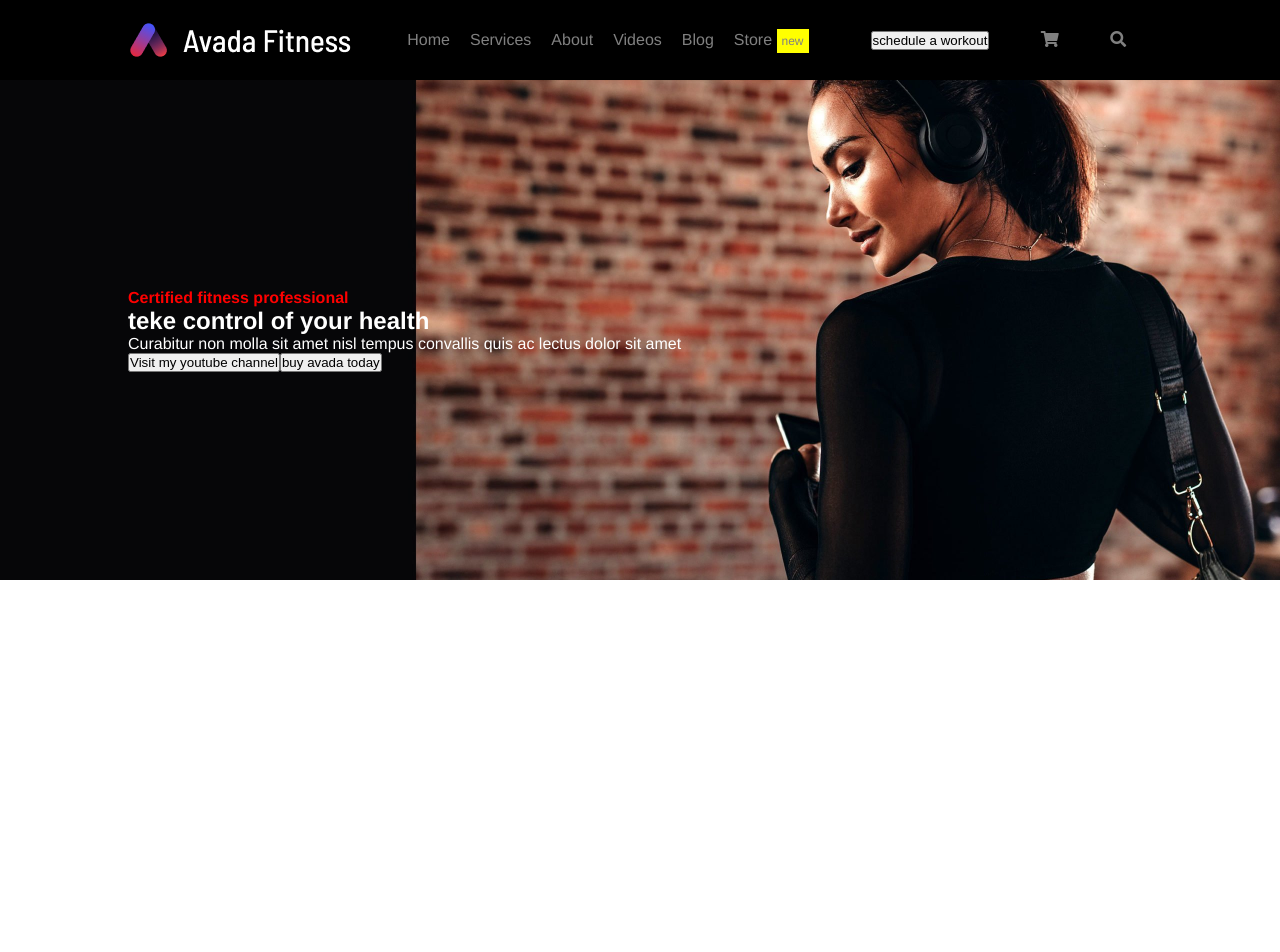
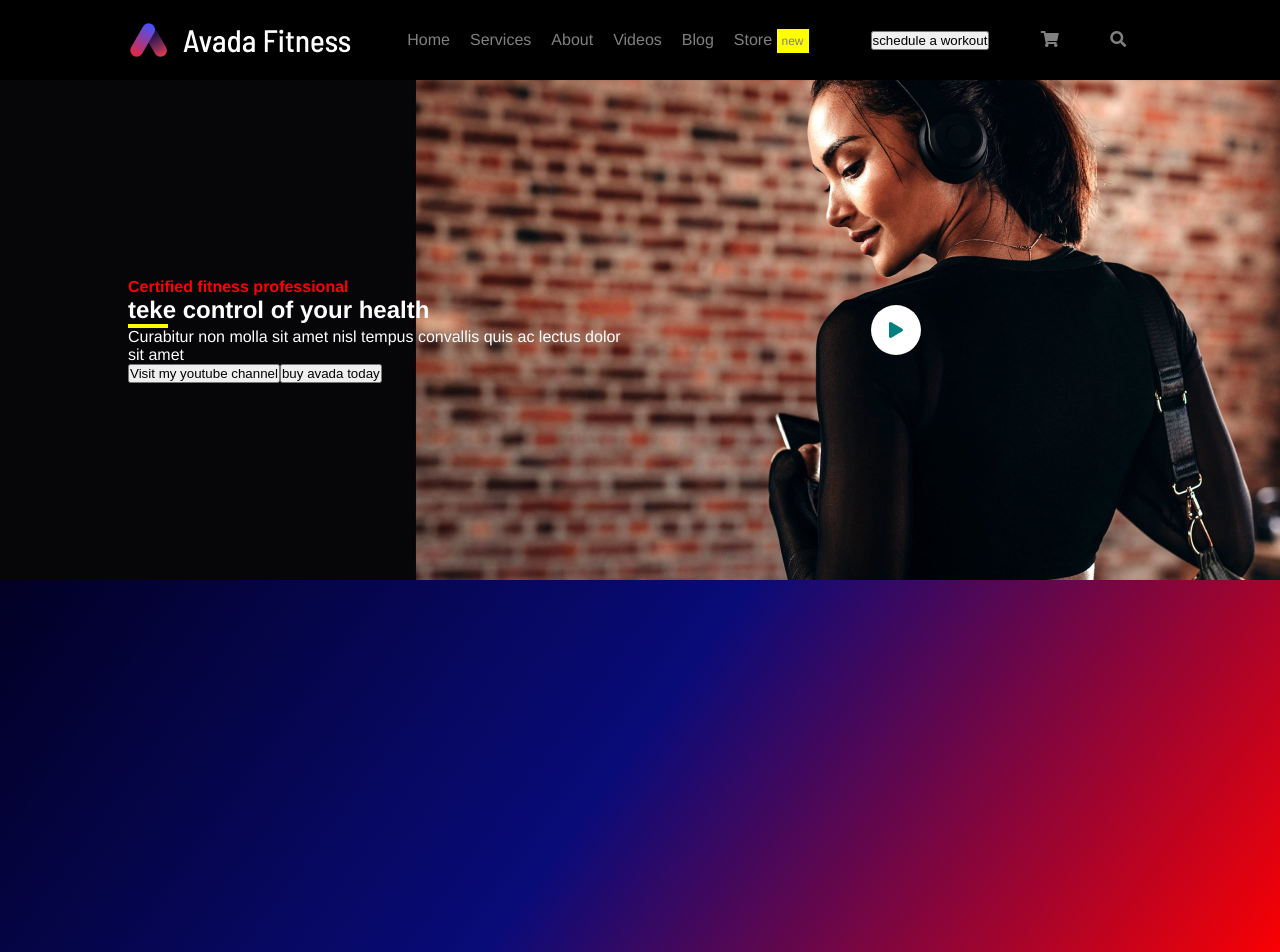
Before and after one commit to oryven/proj-html-vuejs, a Vue app: page / in a window 1280 px wide. Shown: the top 952 px of the page. Before the commit the page ends 800 px from the top, so only its background shows below. Built offline with nearby package versions, Linux system fonts and the light colour scheme.

Commit message:
feature: add component "slogan"

```diff
--- a/src/App.vue
+++ b/src/App.vue
@@ -2,18 +2,21 @@
   <div id="app">
     <myNav :links="links"/>
     <myHeader/>
+    <slogan/>
   </div>
 </template>
 
 <script>
 import myNav from './components/myNav.vue'
 import myHeader from './components/myHeader.vue'
+import slogan from './components/slogan.vue'
 
 export default {
   name: 'App',
   components: {
     myNav,
-    myHeader
+    myHeader,
+    slogan
   },
 
   data(){
--- a/src/components/myHeader.vue
+++ b/src/components/myHeader.vue
@@ -2,15 +2,19 @@
     <header>
         <div class="jumbo">
             <section>
+                <div class="title">
                     <h4>Certified fitness professional</h4>
                     <h1>teke control of your health</h1>
+                    <div class="rule"></div>
                     <p>Curabitur non molla sit amet nisl tempus convallis quis ac lectus dolor sit amet</p>
                     <button>Visit my youtube channel</button>
                     <button>buy avada today</button>
+                </div>
+                <div class="container-play">
+                    <div class="play"><i class="fas fa-play"></i></div>
+                </div>
             </section>
-            <div>
 
-            </div>
         </div>
     </header>
 </template>
@@ -33,17 +37,40 @@ header {
         display: flex;
         align-items: center;
         section {
+            display: flex;
             color: white;
             width: 80%;
             margin: 0 auto;
+                .title {
+                width: 50%;
             }
                 h4{
                 color: red;
-        };
+            }
+            .rule {
+                width: 40px;
+                border: 2px solid yellow;
+            }
+            .container-play {
+                width: 50%;
+                display: flex;
+                align-items: center;
+                justify-content: center;
+            }
+            .play {
+                display: flex;
+                align-items: center;
+                justify-content: center;
+                background: white;
+                color: teal;
+                width: 50px;
+                height: 50px;
+                border-radius: 100%;
+
             }
         }
 
-
-
+    }
+}
 
 </style>
--- /dev/null
+++ b/src/components/slogan.vue
@@ -0,0 +1,22 @@
+<template>
+    <section class="slogan">
+
+    </section>
+</template>
+
+<script>
+
+export default {
+  name: 'slogan',
+
+}
+</script>
+
+<style lang="scss">
+.slogan{
+    background: rgb(2,0,36);
+    background: linear-gradient(126deg, rgba(2,0,36,1) 0%, rgba(9,11,121,1) 48%, rgba(255,0,0,1) 100%);
+    height: 400px;
+}
+
+</style>
```
Lines whose indentation alone changed are shown as unchanged.
